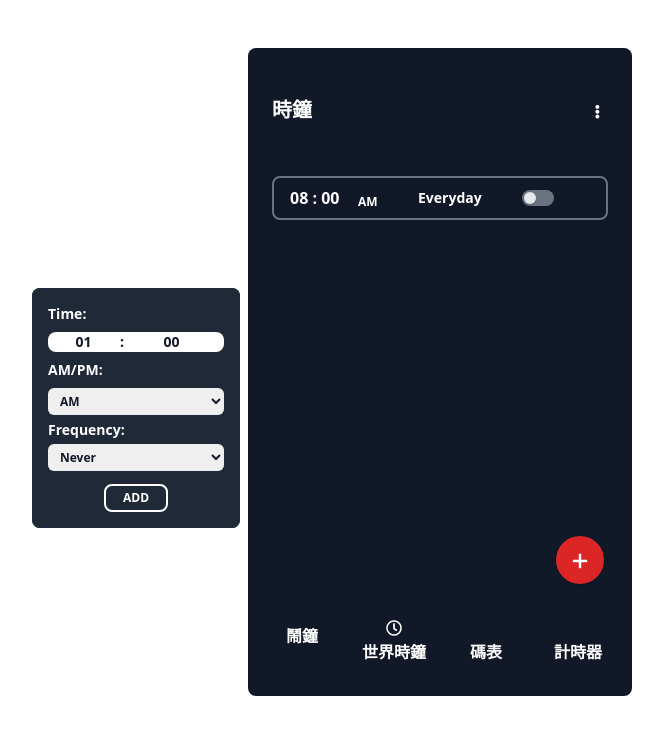
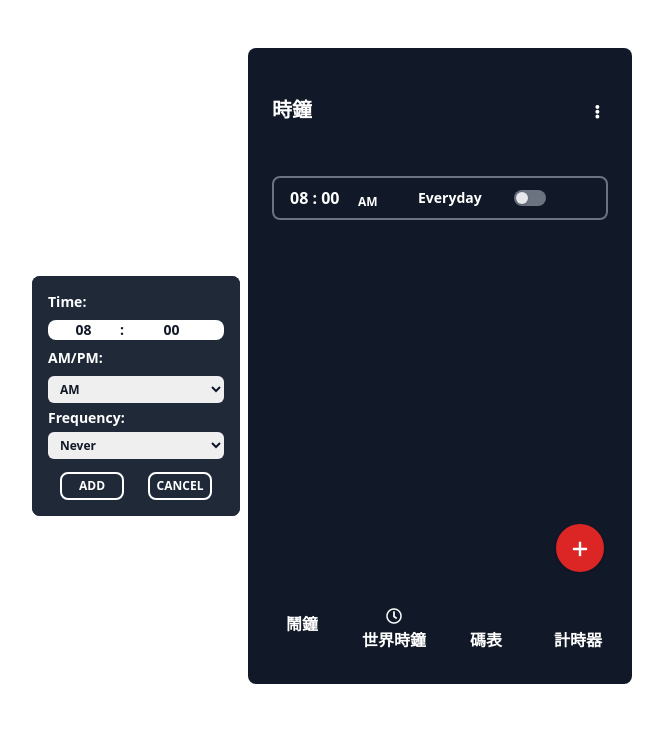
Before and after one commit to Sept-Rabbit/tailwind-clock, a React (Vite) app: page / in a window 1280 px wide. Shown: the top 734 px of the page, without its empty margins (200-863 px from the left). Built offline with nearby package versions, Linux system fonts and the light colour scheme; some icons are missing.

Commit message:
fix alarm issue

```diff
--- a/src/components/AddAlarm.jsx
+++ b/src/components/AddAlarm.jsx
@@ -37,9 +37,9 @@ function AddAlarm(props) {
       setToggle("translate-x-0");
     } else {
       setToggle("-translate-x-full");
-      setHourInput("00");
-      setMinInput("00");
-      setSectionInput("AM");
+      // setHourInput("00");
+      //   setMinInput("00");
+      //   setSectionInput("AM");
     }
   };
 
@@ -60,14 +60,14 @@ function AddAlarm(props) {
           <span className="pt-2 w-5 text-xs ml-1 mr-10">
             {alarm.alarmSection}
           </span>
-          <p className="text-sm w-12 mr-14">
+          <p className="text-sm w-12 mr-12">
             {alarm.repeat === "Never" ? null : alarm.repeat}
           </p>
         </div>
         <div className="flex items-center">
           <ToggleButton />
           {showDelete ? (
-            <div className="text-lg w-1/8 ml-5">
+            <div className="text-lg w-1/8 ml-5 ">
               <button onClick={() => handleDelete(id)}>
                 <i className="fas fa-trash-alt"></i>
               </button>
@@ -86,7 +86,9 @@ function AddAlarm(props) {
               onChange={onHourChange}
               name="hour"
               className="bg-transparent text-gray-900 text-sm appearance-none outline-none"
+              value={hourInput}
             >
+              <option value="00">00</option>
               <option value="01">01</option>
               <option value="02">02</option>
               <option value="03">03</option>
@@ -105,6 +107,7 @@ function AddAlarm(props) {
               onChange={onMinChange}
               name="minute"
               className="bg-transparent text-sm text-gray-900 appearance-none outline-none mr-4"
+              value={minInput}
             >
               <option value="00">00</option>
               <option value="05">05</option>
--- a/src/pages/Alarm.jsx
+++ b/src/pages/Alarm.jsx
@@ -56,8 +56,9 @@ function Alarm() {
       setToggle("translate-x-0");
     } else {
       setToggle("-translate-x-full");
-      setTimeInput("00:00");
-      setSecInput("AM");
+      setHourInput("00");
+      setMinInput("00");
+      setSectionInput("AM");
     }
   };
 
@@ -76,7 +77,7 @@ function Alarm() {
       <header>
         <AlarmHeader displayDelete={displayDelete} />
       </header>
-      <div className="h-98">
+      <div className="overflow-y-auto h-98">
         {alarms.map((a, index) => {
           return (
             <AddAlarm
@@ -100,7 +101,9 @@ function Alarm() {
               onChange={onHourChange}
               name="hour"
               className="bg-transparent text-gray-900 text-sm appearance-none outline-none"
+              value={hourInput}
             >
+              <option value="00">00</option>
               <option value="01">01</option>
               <option value="02">02</option>
               <option value="03">03</option>
@@ -119,6 +122,7 @@ function Alarm() {
               onChange={onMinChange}
               name="minute"
               className="bg-transparent text-sm text-gray-900 appearance-none outline-none mr-4"
+              value={minInput}
             >
               <option value="00">00</option>
               <option value="05">05</option>
@@ -158,17 +162,27 @@ function Alarm() {
             </select>
           </div>
 
-          <div className="flex justify-between"></div>
+          <div className="flex justify-between my-2">
             <button
               onClick={() => {
-              addNewAlarm(hourInput, minInput, repeatInput);
+                addNewAlarm();
                 handleSideBar();
               }}
-            className="mt-4 w-16 h-7 items-center justify-center flex text-center mx-auto font-bold uppercase border-white border-2 rounded-lg p-2 text-xs text-white"
+              className="my-2 w-16 h-7 items-center justify-center flex text-center mx-auto font-bold uppercase border-white border-2 rounded-lg p-2 text-xs text-white"
               type="text"
             >
               Add
             </button>
+            <button
+              onClick={() => {
+                handleSideBar();
+              }}
+              className="my-2 w-16 h-7 items-center justify-center flex text-center mx-auto font-bold uppercase border-white border-2 rounded-lg p-2 text-xs text-white"
+              type="text"
+            >
+              Cancel
+            </button>
+          </div>
         </div>
       </div>
 
```
Lines whose indentation alone changed are shown as unchanged.
